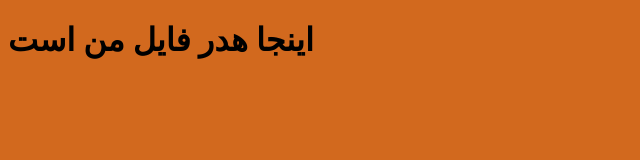
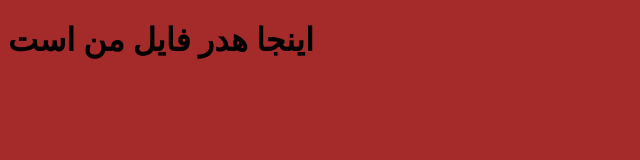
Before and after one commit to YoyoRahman/mandali1, a plain HTML site: page index.html in a window 1280 px wide. Shown: the whole page, without its empty margins (0-640 px from the left). Drawn offline with Linux system fonts and the light colour scheme.

Commit message:
change bachground

```diff
--- a/index.html
+++ b/index.html
@@ -6,7 +6,7 @@
     <title>Document</title>
     <style>
         body{
-            background-color: chocolate;
+            background-color: brown;
         }
     </style>
 </head>
```
